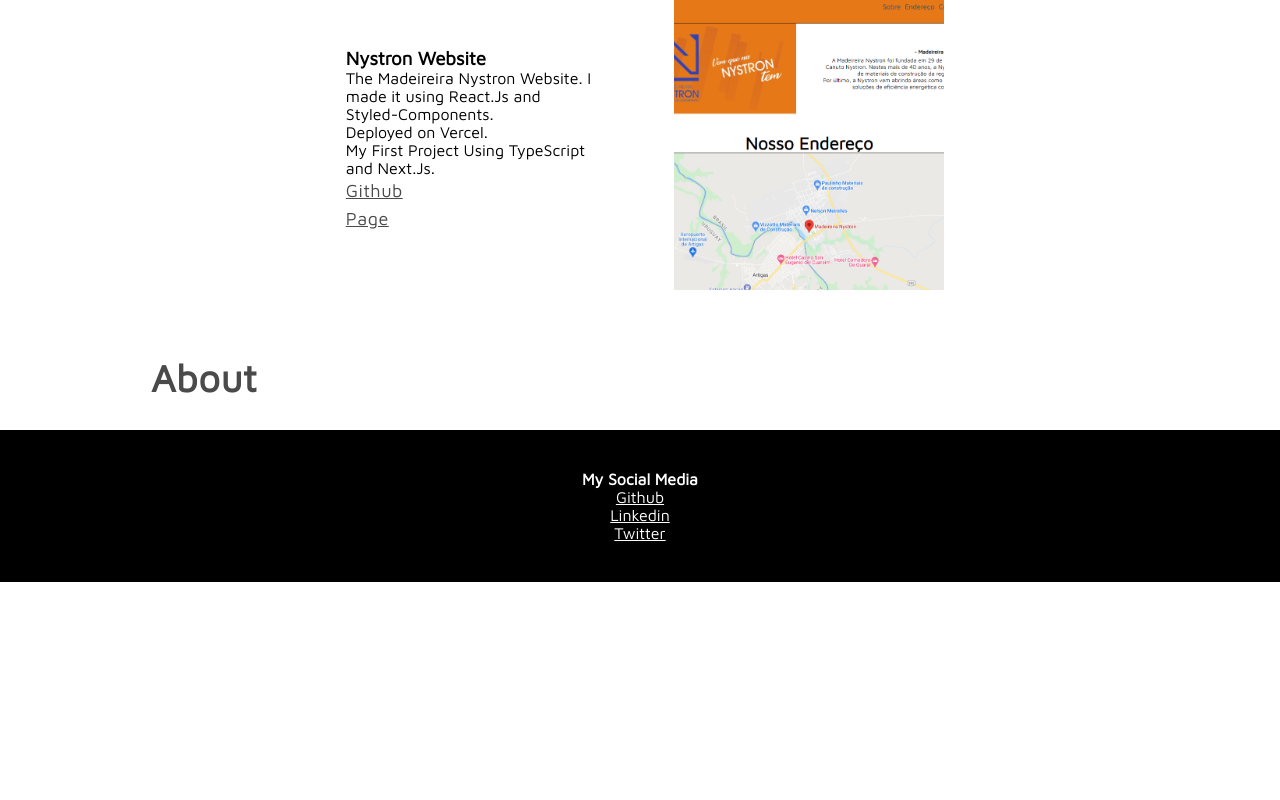
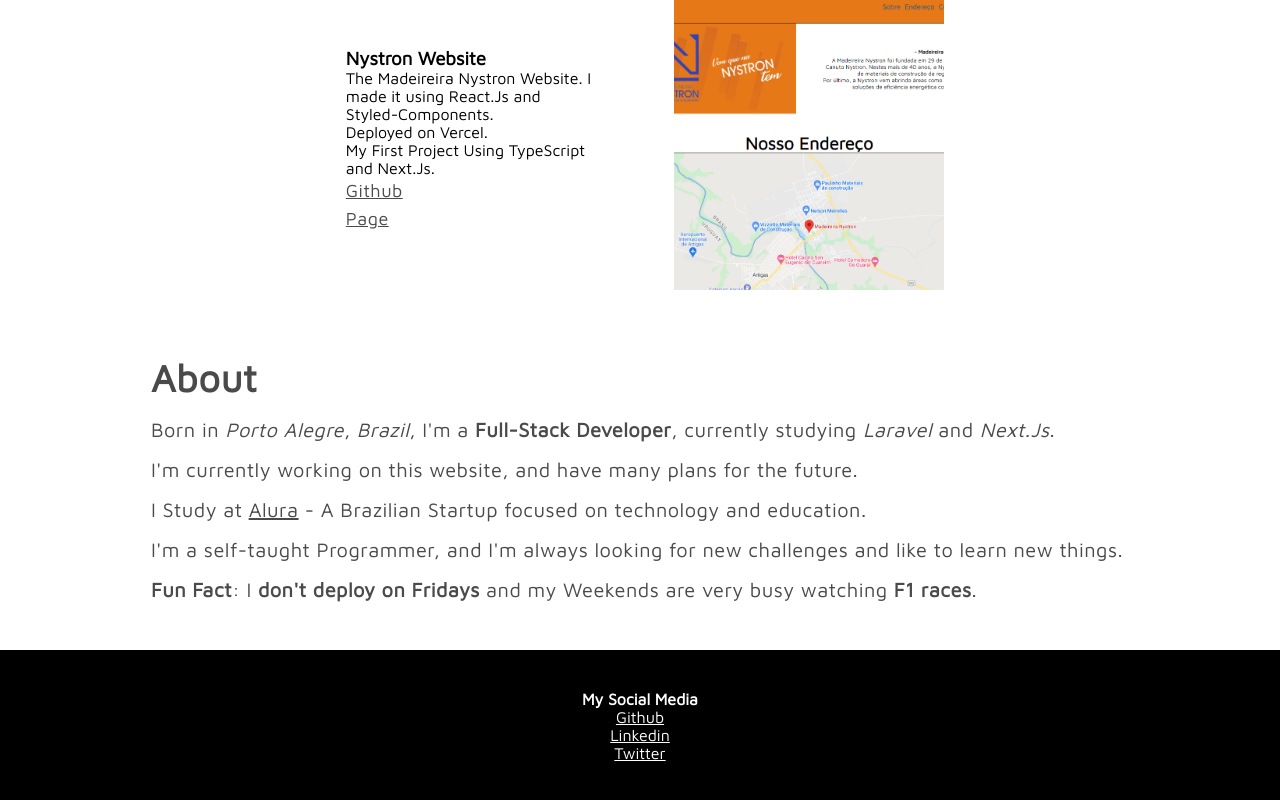
Before and after one commit to TheDevick/Next.Js-Personal-Page, a Next.js app: page / in a window 1280 px wide. Shown: the part 908-1708 px from the top of the page. Before the commit the page ends 1490 px from the top, so only its background shows below. Built offline with nearby package versions, Linux system fonts and the light colour scheme.

Commit message:
feat: Add Text to About Section

```diff
--- /dev/null
+++ b/src/components/About/Text.tsx
@@ -0,0 +1,58 @@
+import styled from "styled-components"
+
+const StyledText = styled.p`
+    white-space: pre-wrap;
+    margin-top: 20px;
+
+    font-style: normal;
+    font-weight: normal;
+    font-size: 20px;
+    line-height: 20px;
+
+    letter-spacing: 0.45px;
+
+    color: #4A4A4A;
+
+    @media (max-width: 992px) {
+        margin: 20px 5px 0 5px;
+        text-align: center;
+        line-height: 50px;
+    }
+`
+
+const ItalicText = styled.span`
+    font-style: italic;
+`
+
+const BoldText = styled.span`
+    font-weight: bold;
+`
+
+const Link = styled.a`
+    display: inline-block;
+
+    font-style: normal;
+    font-weight: normal;
+    font-size: 20px;
+    line-height: 20px;
+
+    letter-spacing: 0.45px;
+
+    color: #4A4A4A;
+
+    @media (max-width: 992px) {
+        line-height: 50px;
+    }
+`
+
+export default function Text() {
+    return (
+        <StyledText>
+            Born in <ItalicText>Porto Alegre</ItalicText>, <ItalicText>Brazil</ItalicText>, I'm a <BoldText>Full-Stack Developer</BoldText>, currently studying <ItalicText>Laravel</ItalicText> and <ItalicText>Next.Js</ItalicText>.<br /><br />
+            I'm currently working on this website, and have many plans for the future.<br /><br />
+            I Study at <BoldText><Link href="https://alura.com.br">Alura</Link></BoldText> - A Brazilian Startup focused on technology and education.<br /><br />
+            I'm a self-taught Programmer, and I'm always looking for new challenges and like to learn new things. <br /><br />
+            <BoldText>Fun Fact</BoldText>: I <BoldText>don't deploy on Fridays</BoldText> and my Weekends are very busy watching <BoldText>F1 races</BoldText>. <br /><br />
+        </StyledText>
+    )
+}
--- a/src/components/About/index.tsx
+++ b/src/components/About/index.tsx
@@ -1,5 +1,6 @@
 import styled from "styled-components";
 import Title from "../SectionTitle";
+import Text from "./Text";
 
 const StyledDiv = styled.div`
     margin: 65px 151px 28px 151px;
@@ -13,6 +14,8 @@
     return (
         <StyledDiv id="About">
             <Title>About</Title>
+
+            <Text />
         </StyledDiv>
     )
 }
```
